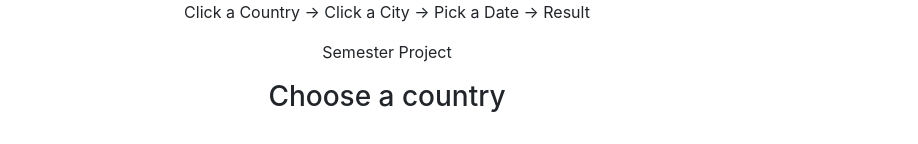
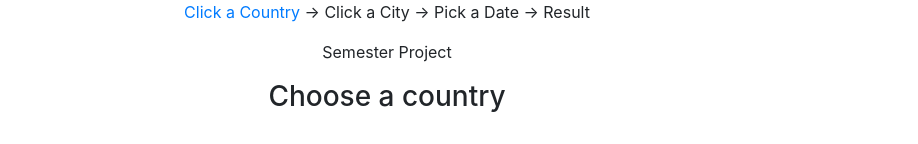
Before and after one commit to Hold-Krykke/3SemProject_FrontEnd, a React (Create React App) app: page /#/ in a window 1280 px wide. Shown: the top 144 px of the page, without its empty margins (253-1171 px from the left). Built offline with nearby package versions, Linux system fonts and the light colour scheme.

Commit message:
Showing location on date picker

```diff
--- a/src/App.js
+++ b/src/App.js
@@ -4,7 +4,6 @@ import "./App.css";
 import Europe from "./components/EuropeMap.jsx";
 import Header from "./components/Header.jsx";
 import Footer from "./components/Footer.jsx";
-import City from "./components/City.jsx"; //Should be removed?
 import Result from "./components/Result.jsx";
 import About from "./components/About.jsx";
 
@@ -25,7 +24,6 @@ function App() {
             <Header />
             <Router>
                 <Switch>
-                    <Route path="/city" component={City} /> {/*Should be removed?*/}
                     <Route path="/result">
                         <Result
                             endDate={endDate}
--- a/src/components/City.jsx
+++ /dev/null
@@ -1,12 +0,0 @@
-import React from "react";
-
-const City = () => {
-  return (
-    <>
-      <h1>CITY COMPONENT HERE</h1>
-      <a href="#/">Back Button</a>
-    </>
-  );
-};
-
-export default City;
--- a/src/components/Date.jsx
+++ b/src/components/Date.jsx
@@ -2,7 +2,7 @@ import React, { useState } from "react";
 import DatePicker from "react-datepicker"; // Required for Date Picker to work.
 import "react-datepicker/dist/react-datepicker.css"; // Required for Date Picker to work.
 import "react-datepicker/dist/react-datepicker-cssmodules.css"; // Required for Date Picker to work.
-import { Modal, CardDeck, Card, Button } from "react-bootstrap";
+import { Modal, CardDeck, Card, Button, ModalBody } from "react-bootstrap";
 import "bootstrap/dist/css/bootstrap.min.css";
 
 // Text or Formats used multiple places throughout code.
@@ -15,6 +15,8 @@ const todayButtonText = "Click me to set date to today.";
  * onClick on city, set modalShow to true and put city on the Single Source of Truth in App.js
  */
 const DateSelector = ({
+  city,
+  country,
   startDate,
   setStartDate,
   endDate,
@@ -28,6 +30,8 @@ const DateSelector = ({
     <>
       <br />
       <MyModal
+        city={city}
+        country={country}
         modalShow={modalShow}
         setModalShow={setModalShow}
         startDate={startDate}
@@ -43,6 +47,8 @@ const DateSelector = ({
  * Modal.
  */
 const MyModal = ({
+  city,
+  country,
   modalShow,
   setModalShow,
   startDate,
@@ -63,6 +69,9 @@ const MyModal = ({
       <Modal.Header closeButton>
         <h1>Select Date</h1>
       </Modal.Header>
+      <ModalBody>
+        <h4>Location: {country} - {city}</h4>
+      </ModalBody>
       <DateSelectorContent
         startDate={startDate}
         setStartDate={setStartDate}
--- a/src/components/EuropeMap.jsx
+++ b/src/components/EuropeMap.jsx
@@ -81,6 +81,8 @@ const EuropeMap = ({
                 <p>{cityProp}</p>
             </div>
             <DateSelector
+            city={cityProp}
+            country={countryProp}
             showDatePicker={showDatePicker}
             setShowDatePicker={setShowDatePicker}
             startDate={startDate}
--- a/src/components/Header.jsx
+++ b/src/components/Header.jsx
@@ -9,10 +9,10 @@ const Header = () => {
           <Route path="/result">
             <p>
               <a href="#/">Click a Country</a> ->{" "}
-              <a href="#/city">Click a City</a> -> Pick a Date -> Result
+              <a href="#/">Click a City</a> -> Pick a Date -> Result
             </p>
           </Route>
-          <Route path="/city">
+          <Route path="/">
             <p>
               <a href="#/">Click a Country</a> -> Click a City -> Pick a Date ->
               Result
```
